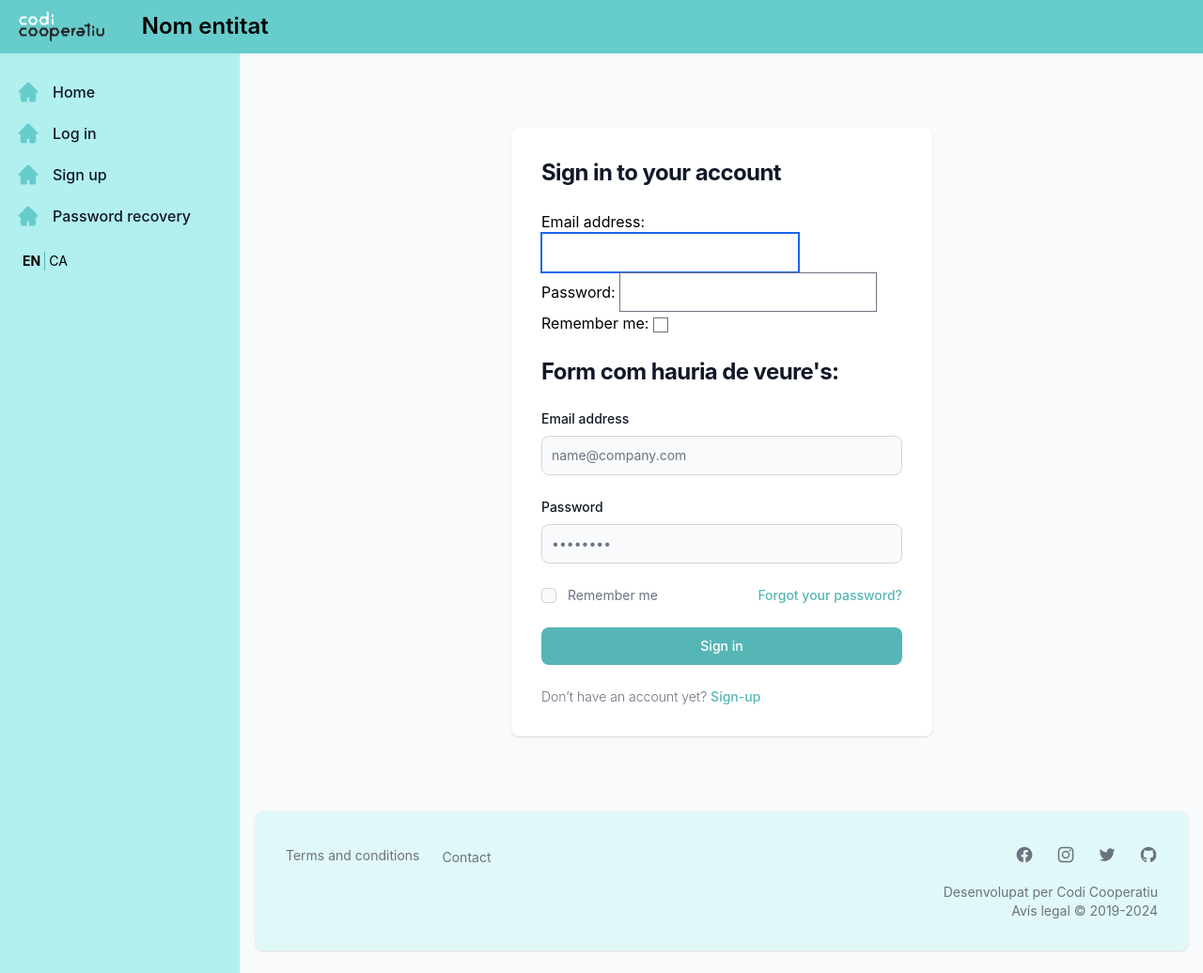
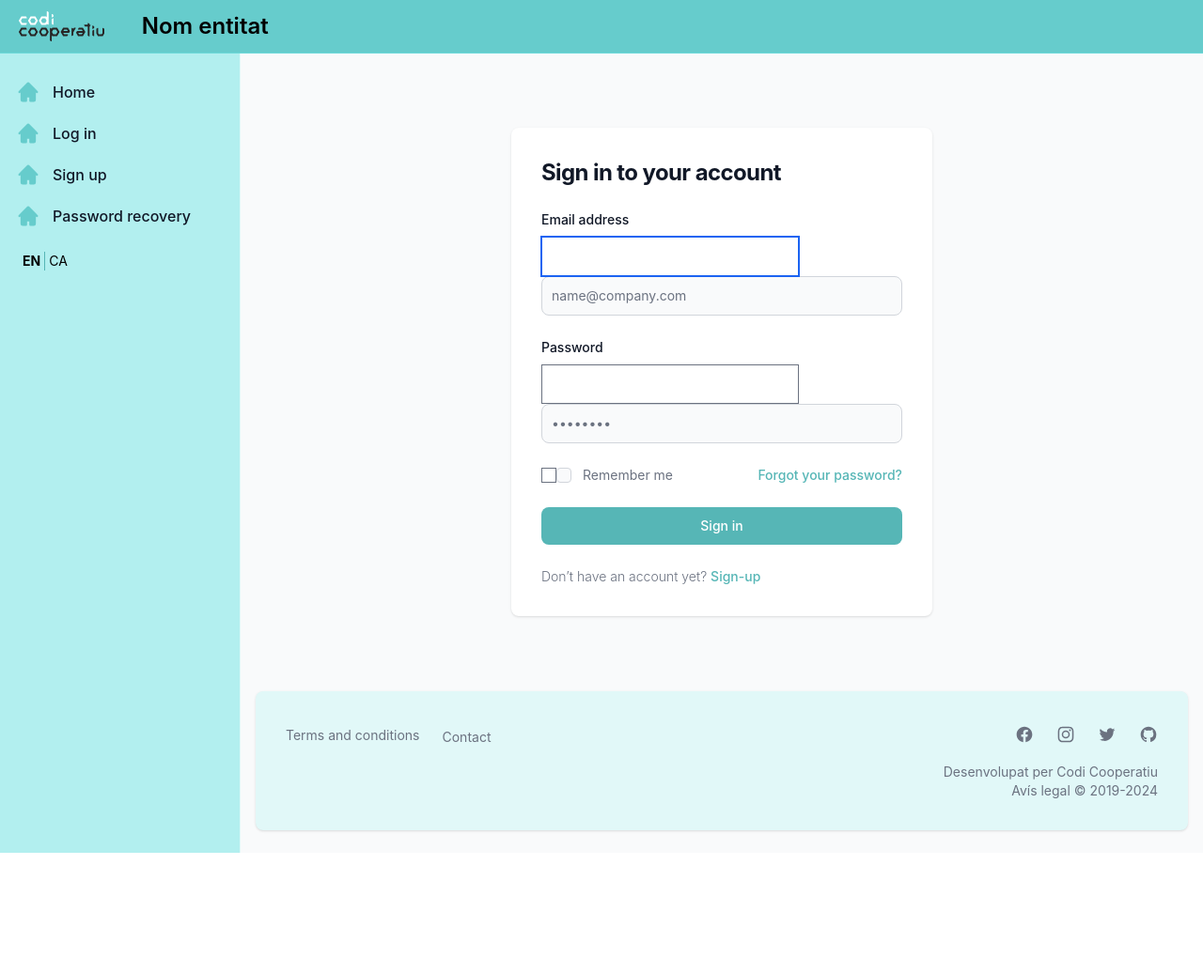
Before and after one commit to codicoop/boilerplate_django, a Django app: page /en/registration/sign-in/ in a window 1280 px wide. Shown: the whole page at 94% size. After the commit the page ends 908 px from the top, so only its background shows below. Run offline with Django 4.2, Linux system fonts and the light colour scheme; style sheets or scripts are compiled from the project's sources; parts of the project's set-up code (start-up, migrations or seed data) failed here and were passed over; some libraries are stand-ins or nearby versions.

Commit message:
Canvis login

```diff
--- a/src/templates/registration/login.html
+++ b/src/templates/registration/login.html
@@ -20,35 +20,29 @@
 {% endblock %}
 
 {% block form_fields %}
-<ul>
-  {{ form.as_ul }}
-</ul>
-<h2 class="text-xl font-bold leading-tight tracking-tight text-gray-900 md:text-2xl dark:text-white">
-  Form com hauria de veure's:
-</h2>
 <div>
   <label for="{{ form.username.id_for_label }}" class="block mb-2 text-sm font-medium text-gray-900 dark:text-white">
     {{ form.username.label }}
   </label>
-  <!-- classes de flowbite -->
-  <input type="email" name="email" id="email"
+  {{ form.username }}
+  <input
     class="bg-gray-50 border border-gray-300 text-gray-900 sm:text-sm rounded-lg focus:ring-primary-600 focus:border-primary-600 block w-full p-2.5 dark:bg-gray-700 dark:border-gray-600 dark:placeholder-gray-400 dark:text-white dark:focus:ring-blue-500 dark:focus:border-blue-500"
-    placeholder="name@company.com" required="">
+    placeholder="name@company.com">
 </div>
 <div>
   <label for="{{ form.password.id_for_label }}" class="block mb-2 text-sm font-medium text-gray-900 dark:text-white">
     {{ form.password.label }}
   </label>
-  <input type="password" name="password" id="password" placeholder="••••••••"
-    class="bg-gray-50 border border-gray-300 text-gray-900 sm:text-sm rounded-lg focus:ring-primary-600 focus:border-primary-600 block w-full p-2.5 dark:bg-gray-700 dark:border-gray-600 dark:placeholder-gray-400 dark:text-white dark:focus:ring-blue-500 dark:focus:border-blue-500"
-    required="">
+  {{ form.password }}
+  <input placeholder="••••••••"
+    class="bg-gray-50 border border-gray-300 text-gray-900 sm:text-sm rounded-lg focus:ring-primary-600 focus:border-primary-600 block w-full p-2.5 dark:bg-gray-700 dark:border-gray-600 dark:placeholder-gray-400 dark:text-white dark:focus:ring-blue-500 dark:focus:border-blue-500">
 </div>
 <div class="flex items-center justify-between">
   <div class="flex items-start">
     <div class="flex items-center h-5">
+      {{ form.remember_me }}
       <input id="remember" aria-describedby="remember" type="checkbox"
-        class="w-4 h-4 border border-gray-300 rounded bg-gray-50 focus:ring-3 focus:ring-primary-300 dark:bg-gray-700 dark:border-gray-600 dark:focus:ring-primary-600 dark:ring-offset-gray-800"
-        required="">
+        class="w-4 h-4 border border-gray-300 rounded bg-gray-50 focus:ring-3 focus:ring-primary-300 dark:bg-gray-700 dark:border-gray-600 dark:focus:ring-primary-600 dark:ring-offset-gray-800">
     </div>
     <div class="ml-3 text-sm">
       <label for="{{ form.remember_me.id_for_label }}" class="text-gray-500 dark:text-gray-300">
--- a/src/templates/registration/login_old.html
+++ b/src/templates/registration/login_old.html
@@ -40,10 +40,9 @@
     {% if form.password.errors %}
       <span class="field__error text-sm">{{ form.password.errors.0 }}</span>
     {% endif %}
-    {{ form.password }}
     {% if form.password.help_text %}
-    <span class="field__helptext text-sm">{{ form.password.help_text }}</span>
-  {% endif %}
+      <span class="field__helptext text-sm">{{ form.password.help_text }}</span>
+    {% endif %}
   </div>
 
   <div class="field-checkbox {% if form.remember_me.errors %}error{% endif %}">
```
